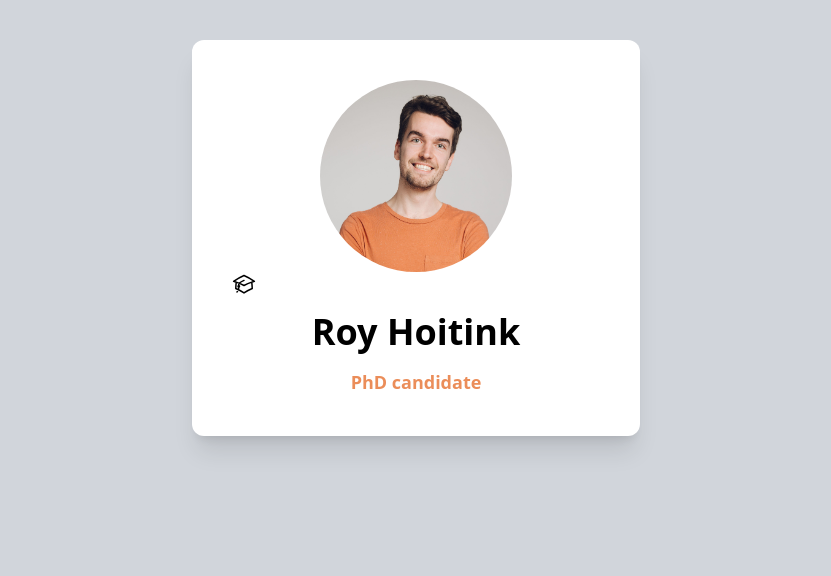
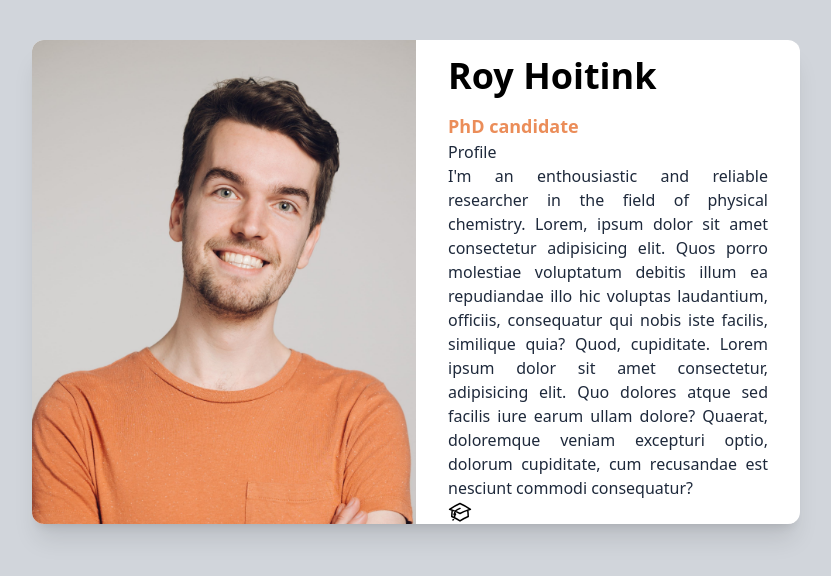
Before and after one commit to rhoitink/rhoitink.github.io, a website built with Vite: page index.html in a window 1280 px wide. Shown: the whole page, without its empty margins (224-1055 px from the left). Built offline with nearby package versions, Linux system fonts and the light colour scheme.

Commit message:
Updated layout

```diff
--- a/index.html
+++ b/index.html
@@ -6,12 +6,29 @@
     <title>Roy Hoitink</title>
   </head>
   <body class="bg-gray-300">
-    <div id="app" class="container mx-auto max-w-md p-10 bg-white mt-10 rounded-xl shadow-xl">
-      <img src="/roy.jpg" alt="Roy Hoitink" class="rounded-full h-48 w-48 mx-auto" />
-      <img src="/icons/academic-cap.svg" class="h-6 w-6" alt="academic cap icon"/> <h1 class="text-4xl font-bold text-center my-4">
-         Roy Hoitink
-      </h1>
-    <p class="text-center text-orange font-semibold text-lg">PhD candidate</p>
+    <div id="app" class="container mx-auto md:max-w-3xl max-w-xl bg-white mt-10 rounded-xl shadow-xl md:flex md:flex-row">
+      <div class="md:basis-1/2">
+        <div class="bg-orange object-cover rounded-t-xl h-32 md:hidden">
+
+        </div>
+        <img src="/roy.jpg" alt="Roy Hoitink" class="rounded-full h-48 w-48 md:object-cover md:h-full md:w-full md:rounded-none md:rounded-tl-xl md:rounded-bl-xl mx-auto -mt-24 md:m-0" />
+      </div>
+      <!-- <img src="/icons/academic-cap.svg" class="h-6 w-6" alt="academic cap icon"/>  -->
+      <div class="md:basis-1/2 px-8">
+        <h1 class="text-4xl font-bold text-center md:text-left my-4 hover:text-orange transition-colors ease-in-out group">
+          Roy Hoitink <span class="invisible group-hover:visible">👋</span>
+        </h1>
+        <h2 class="text-center md:text-left text-orange font-semibold text-lg">PhD candidate</h2>
+        <h3 class="text-slate-800 font-medium text-md">Profile</h3>
+        <p class="text-slate-800 font-light text-justify">I'm an enthousiastic and reliable researcher in the field of physical chemistry.
+          Lorem, ipsum dolor sit amet consectetur adipisicing elit. Quos porro molestiae voluptatum debitis illum ea repudiandae illo hic voluptas laudantium, officiis, consequatur qui nobis iste facilis, similique quia? Quod, cupiditate.
+          Lorem ipsum dolor sit amet consectetur, adipisicing elit. Quo dolores atque sed facilis iure earum ullam dolore? Quaerat, doloremque veniam excepturi optio, dolorum cupiditate, cum recusandae est nesciunt commodi consequatur?
+        </p>
+
+          <div class="flex items-center">
+            <img src="/icons/academic-cap.svg" class="h-6 w-6" alt="academic cap icon"/>
+          </div>
+      </div>
     </div>
     <script type="module" src="src/main.js"></script>
   </body>
```
